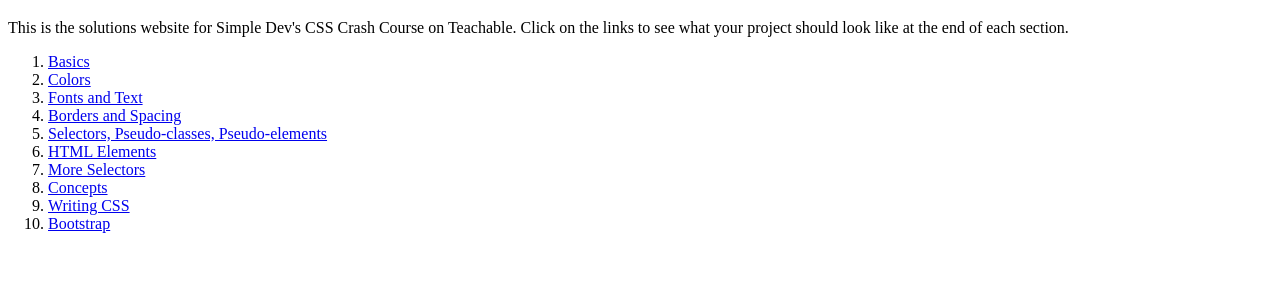
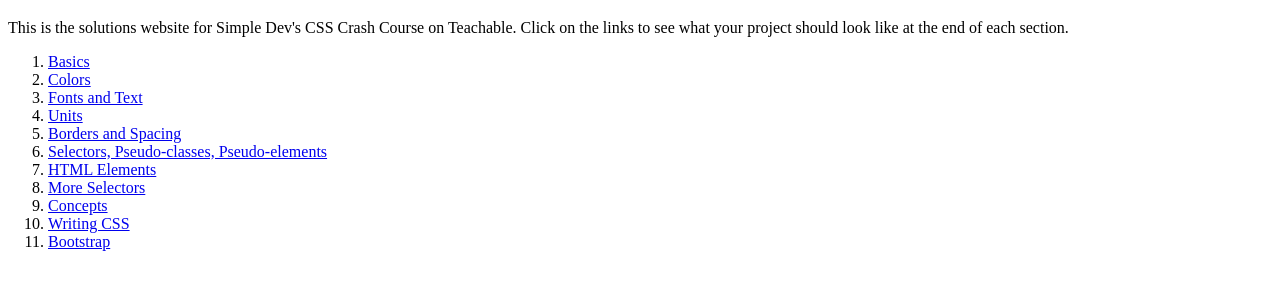
Before and after one commit to simpledevio/css-cc-course, a plain HTML site: page index.html in a window 1280 px wide. Shown: the part 61-346 px from the top of the page. Drawn offline with Linux system fonts and the light colour scheme.

Commit message:
Update index.html
Add units link

```diff
--- a/index.html
+++ b/index.html
@@ -12,6 +12,7 @@
     <li><a href="1-basics/index.html">Basics</a></li>
     <li><a href="2-colors/colors.html">Colors</a></li>
     <li><a href="3-fonts/fonts.html">Fonts and Text</a></li>
+    <li><a href="3a-units/units.html">Units</a></li>
     <li><a href="4-borders-spacing/borders.html">Borders and Spacing</a></li>
     <li><a href="5-selectors/selectors.html">Selectors, Pseudo-classes, Pseudo-elements</a></li>
     <li><a href="6-html-elements/html-elements.html">HTML Elements</a></li>
```
